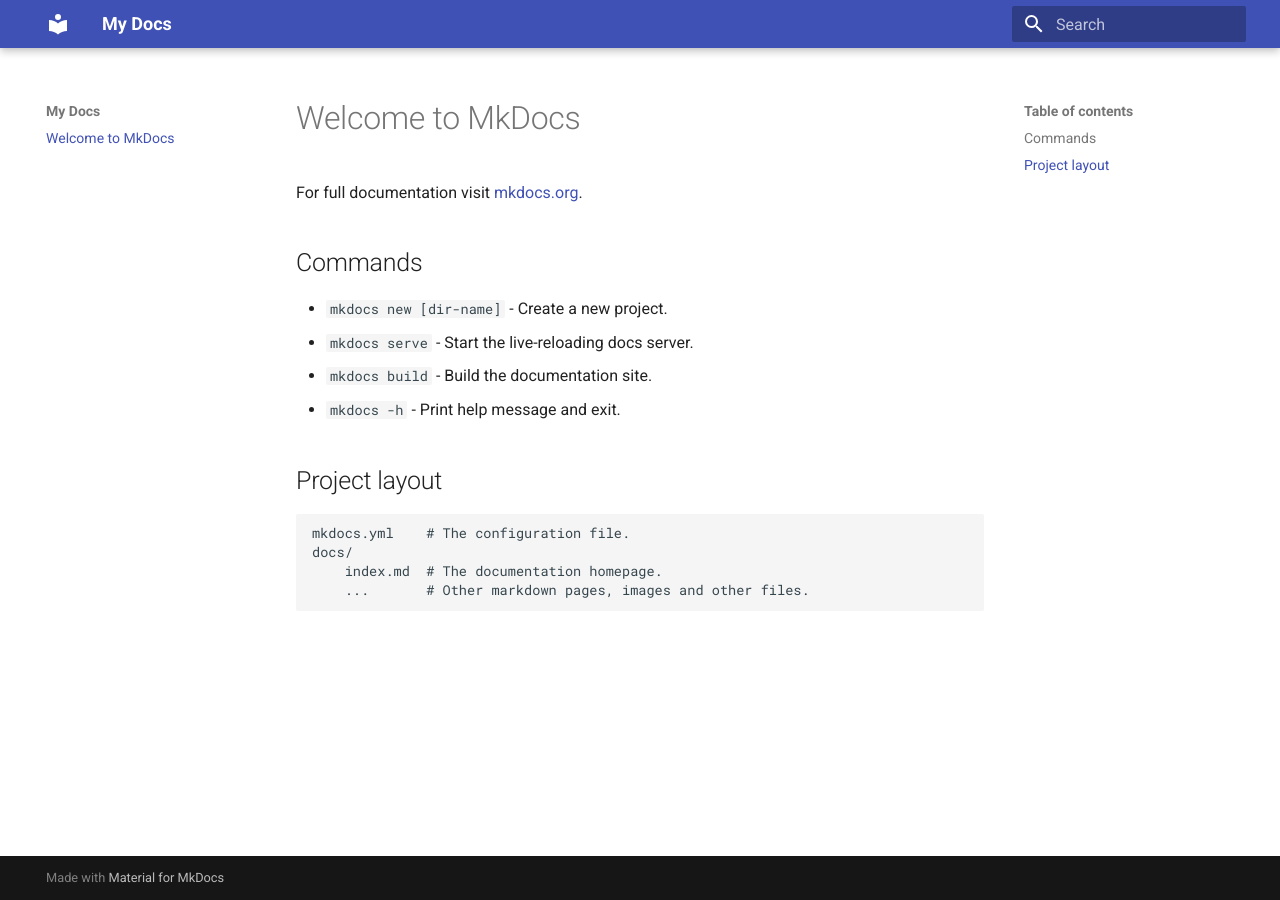
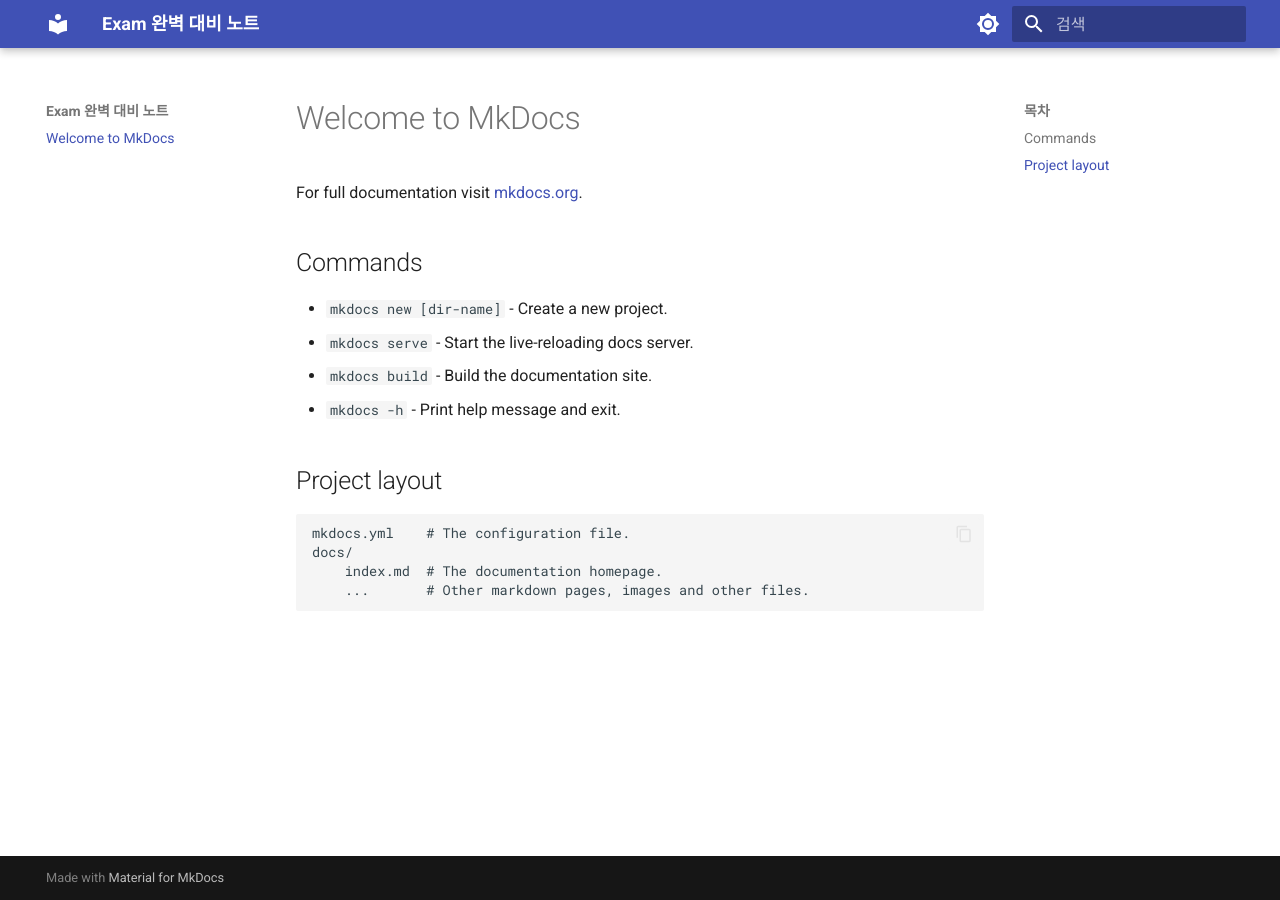
Before and after one commit to kingjellybear-dotcom/Exam, an MkDocs documentation site: the page built from docs/index.md, in a window 1280 px wide. Built offline with MkDocs 1.6.1 and Material for MkDocs 9.7.7, drawn with Linux system fonts in a browser that asks for light colours.

Commit message:
Update mkdocs.yml

```diff
--- a/mkdocs.yml
+++ b/mkdocs.yml
@@ -1,2 +1,49 @@
-site_name: My Docs
-theme: material
+site_name: Exam 완벽 대비 노트
+site_description: 시험 대비 총정리 및 요약 노트
+
+theme:
+  name: material
+  language: ko
+  palette:
+    - media: "(prefers-color-scheme: light)"
+      scheme: default
+      primary: indigo
+      accent: blue
+      toggle:
+        icon: material/brightness-7
+        name: 다크 모드로 전환
+    - media: "(prefers-color-scheme: dark)"
+      scheme: slate
+      primary: indigo
+      accent: blue
+      toggle:
+        icon: material/brightness-4
+        name: 라이트 모드로 전환
+  features:
+    - search.suggest
+    - search.highlight
+    - content.code.copy
+    - content.code.annotate
+
+plugins:
+  - search:
+      lang: ko
+
+markdown_extensions:
+  - pymdownx.highlight:
+      anchor_linenums: true
+      line_spans: __span
+      pygments_lang_class: true
+  - pymdownx.inlinehilite
+  - pymdownx.snippets
+  - pymdownx.superfences
+  - tables
+  - pymdownx.tasklist:
+      custom_checkbox: true
+  - pymdownx.arithmatex:
+      generic: true
+
+extra_javascript:
+  - javascripts/mathjax.js
+  - https://polyfill.io/v3/polyfill.min.js?features=es6
+  - https://cdn.jsdelivr.net/npm/mathjax@3/es5/tex-mml-chtml.js
```
